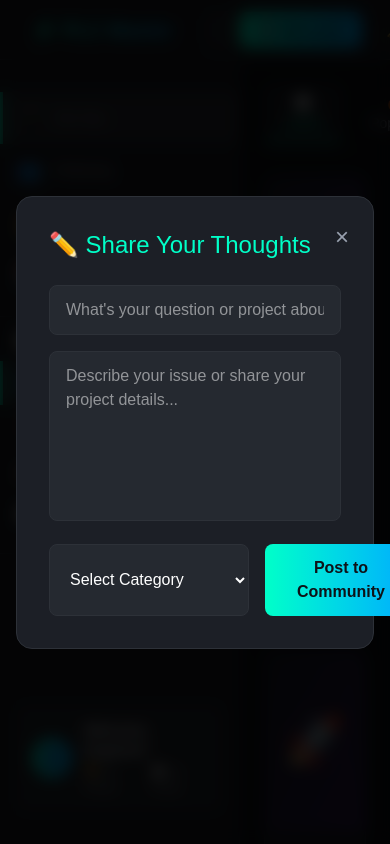
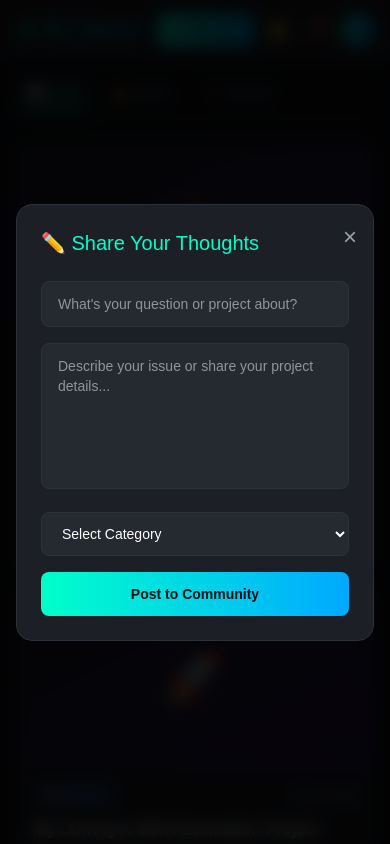
Before and after one commit to sployal/PLC_master, a Next.js app: page /community in a window 390 px wide. Both pictures are taken after a click on the button "➕ New post". Built offline with nearby package versions, Linux system fonts and the light colour scheme.

Commit message:
corrected the small screen rendering

```diff
--- a/src/app/community/page.tsx
+++ b/src/app/community/page.tsx
@@ -248,12 +248,12 @@ export default function CommunityPage() {
   return (
     <div className="min-h-screen bg-[#0E1217] text-white">
       {/* Top Navbar */}
-      <nav className="fixed top-0 left-0 right-0 h-[60px] bg-[#1C1F26] border-b border-[#2D3138] flex justify-between items-center px-8 z-50">
-        <div className="flex items-center gap-8 flex-1">
-          <div className="text-xl font-bold bg-gradient-to-r from-[#00ffc8] to-[#00a8ff] bg-clip-text text-transparent whitespace-nowrap">
+      <nav className="fixed top-0 left-0 right-0 h-[60px] bg-[#1C1F26] border-b border-[#2D3138] flex justify-between items-center px-4 md:px-8 z-50">
+        <div className="flex items-center gap-4 md:gap-8 flex-1">
+          <div className="text-lg md:text-xl font-bold bg-gradient-to-r from-[#00ffc8] to-[#00a8ff] bg-clip-text text-transparent whitespace-nowrap">
             ⚡ PLC Master
           </div>
-          <div className="flex-1 max-w-md">
+          <div className="flex-1 max-w-md hidden md:block">
             <input
               type="text"
               placeholder="🔍 Search posts..."
@@ -263,21 +263,21 @@ export default function CommunityPage() {
             />
           </div>
         </div>
-        <div className="flex items-center gap-4">
+        <div className="flex items-center gap-2 md:gap-4">
           <button
             onClick={() => setShowCreateModal(true)}
-            className="px-5 py-2 bg-gradient-to-r from-[#00ffc8] to-[#00a8ff] rounded-lg text-[#0E1217] font-semibold hover:translate-y-[-2px] hover:shadow-lg hover:shadow-[#00ffc8]/40 transition-all text-sm whitespace-nowrap"
+            className="px-3 py-2 md:px-5 md:py-2 bg-gradient-to-r from-[#00ffc8] to-[#00a8ff] rounded-lg text-[#0E1217] font-semibold hover:translate-y-[-2px] hover:shadow-lg hover:shadow-[#00ffc8]/40 transition-all text-xs md:text-sm whitespace-nowrap"
           >
             ➕ New post
           </button>
-          <div className="flex items-center gap-3">
-            <button className="p-2 hover:bg-[#252930] rounded-lg transition-colors text-gray-400 hover:text-white">
+          <div className="flex items-center gap-2 md:gap-3">
+            <button className="p-1.5 md:p-2 hover:bg-[#252930] rounded-lg transition-colors text-gray-400 hover:text-white text-base md:text-lg">
               🔔
             </button>
-            <button className="p-2 hover:bg-[#252930] rounded-lg transition-colors text-gray-400 hover:text-white">
+            <button className="p-1.5 md:p-2 hover:bg-[#252930] rounded-lg transition-colors text-gray-400 hover:text-white text-base md:text-lg">
               📌
             </button>
-            <div className="w-9 h-9 bg-gradient-to-r from-[#00ffc8] to-[#00a8ff] rounded-full flex items-center justify-center cursor-pointer hover:scale-110 transition-transform">
+            <div className="w-8 h-8 md:w-9 md:h-9 bg-gradient-to-r from-[#00ffc8] to-[#00a8ff] rounded-full flex items-center justify-center cursor-pointer hover:scale-110 transition-transform">
               👤
             </div>
           </div>
@@ -285,9 +285,9 @@ export default function CommunityPage() {
       </nav>
 
       {/* Main Container */}
-      <div className="grid grid-cols-[240px_1fr] h-screen pt-[60px] overflow-hidden">
+      <div className="grid grid-cols-1 md:grid-cols-[240px_1fr] h-screen pt-[60px] overflow-hidden">
         {/* Left Sidebar */}
-        <aside className="bg-[#1C1F26] border-r border-[#2D3138] overflow-y-auto flex flex-col py-4">
+        <aside className="hidden md:flex bg-[#1C1F26] border-r border-[#2D3138] overflow-y-auto flex-col py-4">
           {/* Navigation */}
           <nav className="py-4 border-b border-[#2D3138]">
             <div className="flex items-center px-4 py-3 text-gray-400 hover:bg-[#252930] hover:text-white transition-colors cursor-pointer gap-3 border-l-3 border-[#00ffc8] bg-[#2A2D35] text-[#00ffc8]">
@@ -353,7 +353,7 @@ export default function CommunityPage() {
         </aside>
 
         {/* Main Content */}
-        <main className="bg-[#0E1217] overflow-y-auto p-6">
+        <main className="bg-[#0E1217] overflow-y-auto p-4 md:p-6">
           {/* Filter Tabs */}
           <div className="flex gap-2 mb-6 border-b border-[#2D3138] pb-2">
             {[
@@ -364,7 +364,7 @@ export default function CommunityPage() {
               <button
                 key={filter.id}
                 onClick={() => setSelectedFilter(filter.id)}
-                className={`px-5 py-2 rounded-md text-sm transition-all ${
+                className={`px-3 md:px-5 py-2 rounded-md text-xs md:text-sm transition-all ${
                   selectedFilter === filter.id
                     ? 'bg-[#1C1F26] text-[#00ffc8] border-b-2 border-[#00ffc8]'
                     : 'text-gray-400 hover:bg-[#1C1F26] hover:text-white'
@@ -422,21 +422,21 @@ export default function CommunityPage() {
       {/* Create Post Modal */}
       {showCreateModal && (
         <div className="fixed inset-0 bg-black/85 backdrop-blur-sm z-[1000] flex items-center justify-center p-4">
-          <div className="bg-[#1C1F26] border border-[#2D3138] rounded-2xl w-full max-w-2xl p-8 relative">
+          <div className="bg-[#1C1F26] border border-[#2D3138] rounded-2xl w-full max-w-2xl p-6 md:p-8 relative max-h-[90vh] overflow-y-auto">
             <button
               onClick={() => setShowCreateModal(false)}
-              className="absolute right-6 top-6 text-2xl text-gray-400 hover:text-[#00ffc8] hover:rotate-90 transition-all"
+              className="absolute right-4 top-4 md:right-6 md:top-6 text-2xl text-gray-400 hover:text-[#00ffc8] hover:rotate-90 transition-all"
             >
               ×
             </button>
-            <h3 className="text-[#00ffc8] text-2xl mb-6">✏️ Share Your Thoughts</h3>
+            <h3 className="text-[#00ffc8] text-xl md:text-2xl mb-6">✏️ Share Your Thoughts</h3>
             <form onSubmit={handleCreatePost}>
               <input
                 type="text"
                 placeholder="What's your question or project about?"
                 value={newPostTitle}
                 onChange={(e) => setNewPostTitle(e.target.value)}
-                className="w-full px-4 py-3 bg-[#252930] border border-[#2D3138] rounded-lg text-white mb-4 focus:outline-none focus:border-[#00ffc8] focus:bg-[#2A2D35] transition-all"
+                className="w-full px-4 py-3 bg-[#252930] border border-[#2D3138] rounded-lg text-white mb-4 focus:outline-none focus:border-[#00ffc8] focus:bg-[#2A2D35] transition-all text-sm md:text-base"
                 required
               />
               <textarea
@@ -444,14 +444,14 @@ export default function CommunityPage() {
                 value={newPostContent}
                 onChange={(e) => setNewPostContent(e.target.value)}
                 rows={6}
-                className="w-full px-4 py-3 bg-[#252930] border border-[#2D3138] rounded-lg text-white mb-4 focus:outline-none focus:border-[#00ffc8] focus:bg-[#2A2D35] transition-all resize-none"
+                className="w-full px-4 py-3 bg-[#252930] border border-[#2D3138] rounded-lg text-white mb-4 focus:outline-none focus:border-[#00ffc8] focus:bg-[#2A2D35] transition-all resize-none text-sm md:text-base"
                 required
               />
-              <div className="grid grid-cols-[200px_1fr] gap-4">
+              <div className="grid grid-cols-1 md:grid-cols-[200px_1fr] gap-4">
                 <select
                   value={newPostCategory}
                   onChange={(e) => setNewPostCategory(e.target.value as any)}
-                  className="px-4 py-3 bg-[#252930] border border-[#2D3138] rounded-lg text-white focus:outline-none focus:border-[#00ffc8] focus:bg-[#2A2D35] transition-all"
+                  className="px-4 py-3 bg-[#252930] border border-[#2D3138] rounded-lg text-white focus:outline-none focus:border-[#00ffc8] focus:bg-[#2A2D35] transition-all text-sm md:text-base"
                   required
                 >
                   <option value="">Select Category</option>
@@ -461,7 +461,7 @@ export default function CommunityPage() {
                 </select>
                 <button
                   type="submit"
-                  className="px-8 py-3 bg-gradient-to-r from-[#00ffc8] to-[#00a8ff] rounded-lg text-[#0E1217] font-semibold hover:translate-y-[-2px] hover:shadow-lg hover:shadow-[#00ffc8]/40 transition-all"
+                  className="px-8 py-3 bg-gradient-to-r from-[#00ffc8] to-[#00a8ff] rounded-lg text-[#0E1217] font-semibold hover:translate-y-[-2px] hover:shadow-lg hover:shadow-[#00ffc8]/40 transition-all text-sm md:text-base"
                 >
                   Post to Community
                 </button>
@@ -474,10 +474,10 @@ export default function CommunityPage() {
       {/* Post Detail Modal */}
       {showPostModal && selectedPost && (
         <div className="fixed inset-0 bg-black/85 backdrop-blur-sm z-[1000] flex items-center justify-center p-4">
-          <div className="bg-[#1C1F26] border border-[#2D3138] rounded-2xl w-full max-w-4xl max-h-[85vh] overflow-y-auto p-8 relative">
+          <div className="bg-[#1C1F26] border border-[#2D3138] rounded-2xl w-full max-w-4xl max-h-[85vh] overflow-y-auto p-6 md:p-8 relative">
             <button
               onClick={() => setShowPostModal(false)}
-              className="absolute right-6 top-6 text-2xl text-gray-400 hover:text-[#00ffc8] hover:rotate-90 transition-all"
+              className="absolute right-4 top-4 md:right-6 md:top-6 text-2xl text-gray-400 hover:text-[#00ffc8] hover:rotate-90 transition-all"
             >
               ×
             </button>
@@ -487,19 +487,19 @@ export default function CommunityPage() {
               <span className={`inline-block px-3 py-1 rounded-xl text-xs font-semibold mb-4 ${getCategoryStyles(selectedPost.category)}`}>
                 {getCategoryIcon(selectedPost.category)} {selectedPost.category.charAt(0).toUpperCase() + selectedPost.category.slice(1)}
               </span>
-              <h2 className="text-3xl font-bold text-white mb-4">{selectedPost.title}</h2>
+              <h2 className="text-2xl md:text-3xl font-bold text-white mb-4">{selectedPost.title}</h2>
               <div className="text-sm text-gray-400">
                 By {selectedPost.author} • {selectedPost.time}
               </div>
             </div>
 
             {/* Post Content */}
-            <div className="bg-[#252930] p-6 rounded-xl mb-8 text-white/90 leading-relaxed">
+            <div className="bg-[#252930] p-4 md:p-6 rounded-xl mb-8 text-white/90 leading-relaxed text-sm md:text-base">
               {selectedPost.content}
             </div>
 
             {/* Post Stats */}
-            <div className="flex gap-6 text-sm text-gray-400 mb-8 pb-8 border-b border-[#2D3138]">
+            <div className="flex gap-4 md:gap-6 text-sm text-gray-400 mb-8 pb-8 border-b border-[#2D3138]">
               <span>👍 {selectedPost.likes}</span>
               <span>💬 {selectedPost.comments}</span>
               <span>👁️ {selectedPost.views}</span>
@@ -507,7 +507,7 @@ export default function CommunityPage() {
 
             {/* Comments Section */}
             <div>
-              <h3 className="text-[#00ffc8] text-xl mb-6">
+              <h3 className="text-[#00ffc8] text-lg md:text-xl mb-6">
                 💬 Comments ({comments[selectedPost.id]?.length || 0})
               </h3>
 
@@ -517,11 +517,11 @@ export default function CommunityPage() {
                   placeholder="Share your thoughts or solution..."
                   value={newComment}
                   onChange={(e) => setNewComment(e.target.value)}
-                  className="w-full px-4 py-3 bg-[#252930] border border-[#2D3138] rounded-xl text-white mb-4 focus:outline-none focus:border-[#00ffc8] resize-none min-h-[100px]"
+                  className="w-full px-4 py-3 bg-[#252930] border border-[#2D3138] rounded-xl text-white mb-4 focus:outline-none focus:border-[#00ffc8] resize-none min-h-[100px] text-sm md:text-base"
                 />
                 <button
                   onClick={handleAddComment}
-                  className="px-8 py-3 bg-gradient-to-r from-[#00ffc8] to-[#00a8ff] rounded-lg text-[#0E1217] font-semibold hover:translate-y-[-2px] hover:shadow-lg hover:shadow-[#00ffc8]/40 transition-all"
+                  className="px-6 md:px-8 py-2.5 md:py-3 bg-gradient-to-r from-[#00ffc8] to-[#00a8ff] rounded-lg text-[#0E1217] font-semibold hover:translate-y-[-2px] hover:shadow-lg hover:shadow-[#00ffc8]/40 transition-all text-sm md:text-base"
                 >
                   Post Comment
                 </button>
```
